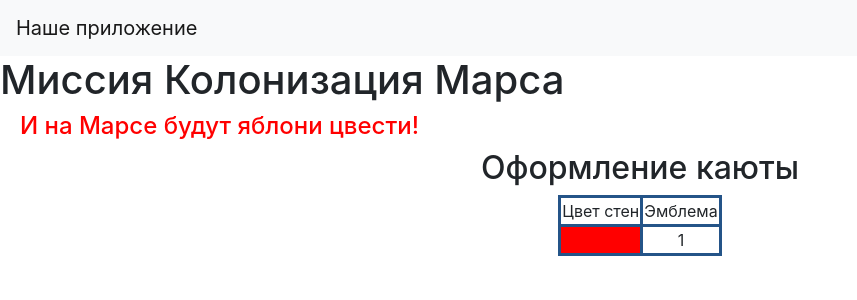
After one commit to roman-shein/web_yandex, a Flask app: page /table/1/1 in a window 1280 px wide. The commit adds this page. Shown: the top 300 px of the page, without its empty margins (0-857 px from the left). Run offline with Flask 3, Linux system fonts and the light colour scheme; some libraries are stand-ins or nearby versions.

Commit message:
Цвет каюты

```diff
--- a/MARS2/main.py
+++ b/MARS2/main.py
@@ -56,5 +56,10 @@
     return render_template("distribution.html", params=names)
 
 
+@app.route("/table/<gender>/<int:age>")
+def table(gender, age):
+    return render_template("table.html", gender=gender, age=age)
+
+
 if __name__ == "__main__":
     app.run(port=8080, host='127.0.0.1')
--- a/MARS2/static/css/style.css
+++ b/MARS2/static/css/style.css
@@ -6,3 +6,19 @@
 h2 {
     text-align: center;
 }
+
+table {
+    text-align: center;
+    alignment: center;
+    margin: auto;
+}
+
+th {
+    background-color: darkgrey;
+    width: 300px;
+}
+
+table, td, th {
+  /* задаем границу для всех элементов */
+  border: 3px solid #245488;
+}
--- a/MARS2/templates/base.html
+++ b/MARS2/templates/base.html
@@ -7,7 +7,7 @@
           href="https://stackpath.bootstrapcdn.com/bootstrap/4.4.1/css/bootstrap.min.css"
           integrity="sha384-Vkoo8x4CGsO3+Hhxv8T/Q5PaXtkKtu6ug5TOeNV6gBiFeWPGFN9MuhOf23Q9Ifjh"
           crossorigin="anonymous">
-    <link rel="stylesheet" type="text/css" href="static/css/style.css" />
+    <link rel="stylesheet" type="text/css" href="{{url_for('static', filename='css/style.css')}}" />
     <title>{{ Title }}</title>
 </head>
 <body>
--- /dev/null
+++ b/MARS2/templates/table.html
@@ -0,0 +1,23 @@
+{% extends "base.html" %}
+
+{% block content %}
+<h2>Оформление каюты</h2>
+<table>
+    <tr>
+        <td>Цвет стен</td>
+        <td>Эмблема</td>
+    </tr>
+    <tr>
+        {% if gender == "male" %}
+            <div><td bgcolor="blue"></td></div>
+        {% else %}
+            <div><td bgcolor="red"></td></div>
+        {% endif %}
+
+
+        <td>{{age}}</td>
+    </tr>
+
+
+</table>
+{% endblock %}
```
